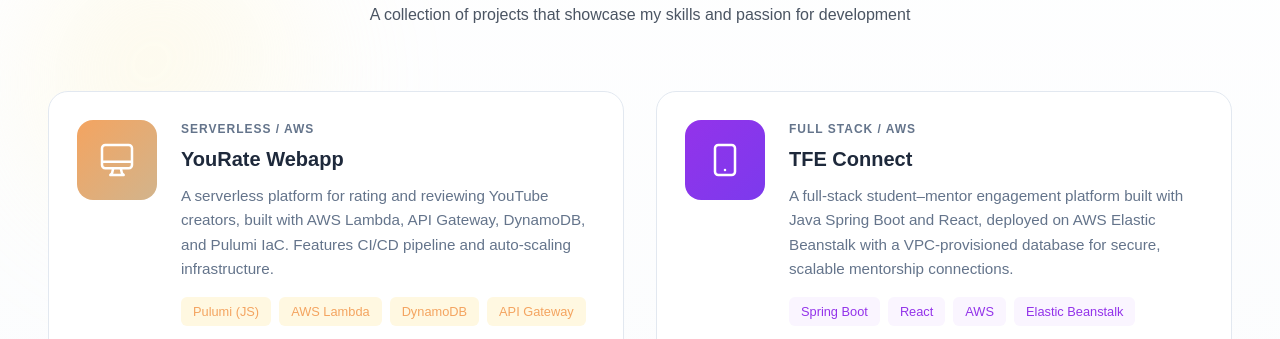
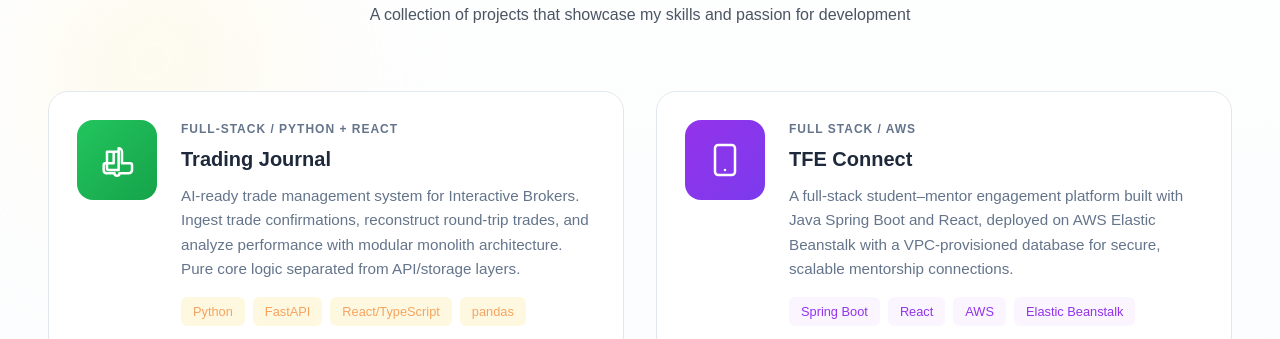
Before and after one commit to sandeshghimire2020/portfolio-ui, a plain HTML site: page index.html in a window 1280 px wide. Shown: the part 2240-2579 px from the top of the page. Drawn offline with nearby package versions, Linux system fonts and the light colour scheme.

Commit message:
update projects

```diff
--- a/index.html
+++ b/index.html
@@ -14,22 +14,21 @@
 
     <meta charset="UTF-8">
     <meta name="viewport" content="width=device-width, initial-scale=1.0">
-    <meta name="description" content="Sandesh Ghimire - Software Engineer specializing in Java, Spring Boot, MuleSoft, and AWS. Building distributed systems and mission-critical integrations.">
-    <meta name="keywords" content="Software Engineer, Java, Spring Boot, AWS, MuleSoft, Kafka, Backend Developer">
+    <meta name="description" content="Trading Journal - AI-Ready Trade Management System. Ingest Interactive Brokers trades, reconstruct round-trips, and analyze performance with Python FastAPI backend and React TypeScript frontend.">
+    <meta name="keywords" content="Trading, Finance, Interactive Brokers, Python, FastAPI, React, TypeScript, AI, Trade Analysis">
     <meta name="author" content="Sandesh Ghimire">
-    <meta name="theme-color" content="#D2B48C">
+    <meta name="theme-color" content="#1F2937">
     <meta http-equiv="X-Content-Type-Options" content="nosniff">
     <meta name="referrer" content="strict-origin-when-cross-origin">
     <meta http-equiv="Permissions-Policy" content="camera=(), microphone=(), geolocation=(), payment=(), usb=()">
-    <meta http-equiv="Content-Security-Policy" content="default-src 'self'; base-uri 'self'; form-action 'self'; frame-ancestors 'none'; object-src 'none'; img-src 'self' data: https:; media-src 'self'; font-src 'self' https://fonts.gstatic.com; style-src 'self' 'unsafe-inline' https://fonts.googleapis.com; script-src 'self' 'unsafe-inline' https://www.googletagmanager.com https://cdn.tailwindcss.com https://cdn.jsdelivr.net; connect-src 'self' https://api.sandeshghimire.net https://api.emailjs.com https://www.google-analytics.com https://region1.google-analytics.com https://stats.g.doubleclick.net;">
+    <meta http-equiv="Content-Security-Policy" content="default-src 'self'; base-uri 'self'; form-action 'self'; frame-ancestors 'none'; object-src 'none'; img-src 'self' data: https:; media-src 'self'; font-src 'self' https://fonts.gstatic.com; style-src 'self' 'unsafe-inline' https://fonts.googleapis.com; script-src 'self' 'unsafe-inline' https://www.googletagmanager.com https://cdn.tailwindcss.com https://cdn.jsdelivr.net; connect-src 'self' https://www.google-analytics.com https://region1.google-analytics.com https://stats.g.doubleclick.net;">
 
     <!-- Open Graph for Social Sharing -->
-    <meta property="og:title" content="Sandesh Ghimire - Software Engineer">
-    <meta property="og:description" content="Software Engineer specializing in building mission-critical integrations and distributed systems. Java | Spring Boot | MuleSoft | AWS">
+    <meta property="og:title" content="Trading Journal - AI-Ready Trade Management">
+    <meta property="og:description" content="Comprehensive trade management system combining Python FastAPI backend with React TypeScript frontend for Interactive Brokers trade analysis">
     <meta property="og:type" content="website">
-    <meta property="og:image" content="/profile.png">
 
-    <title>Sandesh Ghimire - Software Engineer</title>
+    <title>Trading Journal - AI-Ready Trade Management</title>
     <script src="https://cdn.tailwindcss.com"></script>
     <link rel="stylesheet" href="style.css">
     <link href="https://fonts.googleapis.com/css2?family=Poppins:wght@300;400;500;600;700&display=swap" rel="stylesheet">
@@ -325,23 +324,23 @@
                 <!-- Project 1 -->
                 <div class="project-card group">
                     <div class="project-card-inner">
-                        <div class="project-icon-wrapper blue">
+                        <div class="project-icon-wrapper green">
                             <svg xmlns="http://www.w3.org/2000/svg" class="h-10 w-10" fill="none" viewBox="0 0 24 24" stroke="currentColor">
-                                <path stroke-linecap="round" stroke-linejoin="round" stroke-width="1.5" d="M9.75 17L9 20l-1 1h8l-1-1-.75-3M3 13h18M5 17h14a2 2 0 002-2V5a2 2 0 00-2-2H5a2 2 0 00-2 2v10a2 2 0 002 2z" />
+                                <path stroke-linecap="round" stroke-linejoin="round" stroke-width="1.5" d="M13 7H6v10a1 1 0 001 1h6V7zm0 0V5a2 2 0 012 2v7h5a1 1 0 011 1v3a2 2 0 01-2 2h-5.5a1.5 1.5 0 01-3 0h-5A2 2 0 014 18v-3a1 1 0 011-1h5V7z" />
                             </svg>
                         </div>
                         <div class="project-info">
-                            <span class="project-type">Serverless / AWS</span>
-                            <h3 class="project-name">YouRate Webapp</h3>
-                            <p class="project-desc">A serverless platform for rating and reviewing YouTube creators, built with AWS Lambda, API Gateway, DynamoDB, and Pulumi IaC. Features CI/CD pipeline and auto-scaling infrastructure.</p>
+                            <span class="project-type">Full-Stack / Python + React</span>
+                            <h3 class="project-name">Trading Journal</h3>
+                            <p class="project-desc">AI-ready trade management system for Interactive Brokers. Ingest trade confirmations, reconstruct round-trip trades, and analyze performance with modular monolith architecture. Pure core logic separated from API/storage layers.</p>
                             <div class="project-tags">
-                                <span>Pulumi (JS)</span>
-                                <span>AWS Lambda</span>
-                                <span>DynamoDB</span>
-                                <span>API Gateway</span>
+                                <span>Python</span>
+                                <span>FastAPI</span>
+                                <span>React/TypeScript</span>
+                                <span>pandas</span>
                             </div>
                             <div class="project-links">
-                                <a href="https://github.com/sandeshghimire2020/yourate-api" class="project-btn" target="_blank" rel="noopener noreferrer">
+                                <a href="https://github.com/sandeshghimire2020/journal-public" class="project-btn" target="_blank" rel="noopener noreferrer">
                                     <svg xmlns="http://www.w3.org/2000/svg" class="h-4 w-4" fill="currentColor" viewBox="0 0 24 24">
                                         <path d="M12 0c-6.626 0-12 5.373-12 12 0 5.302 3.438 9.8 8.207 11.387.599.111.793-.261.793-.577v-2.234c-3.338.726-4.033-1.416-4.033-1.416-.546-1.387-1.333-1.756-1.333-1.756-1.089-.745.083-.729.083-.729 1.205.084 1.839 1.237 1.839 1.237 1.07 1.834 2.807 1.304 3.492.997.107-.775.418-1.305.762-1.604-2.665-.305-5.467-1.334-5.467-5.931 0-1.311.469-2.381 1.236-3.221-.124-.303-.535-1.524.117-3.176 0 0 1.008-.322 3.301 1.23.957-.266 1.983-.399 3.003-.404 1.02.005 2.047.138 3.006.404 2.291-1.552 3.297-1.23 3.297-1.23.653 1.653.242 2.874.118 3.176.77.84 1.235 1.911 1.235 3.221 0 4.609-2.807 5.624-5.479 5.921.43.372.823 1.102.823 2.222v3.293c0 .319.192.694.801.576 4.765-1.589 8.199-6.086 8.199-11.386 0-6.627-5.373-12-12-12z"/>
                                     </svg>
```
